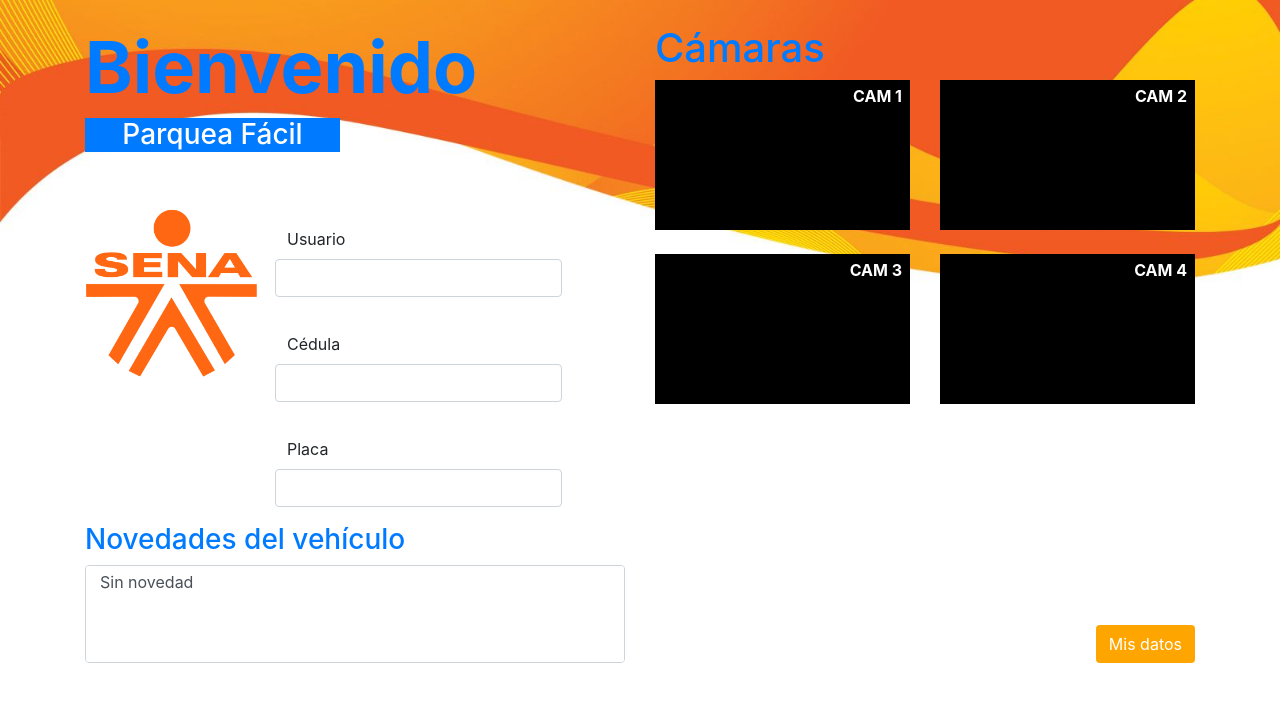
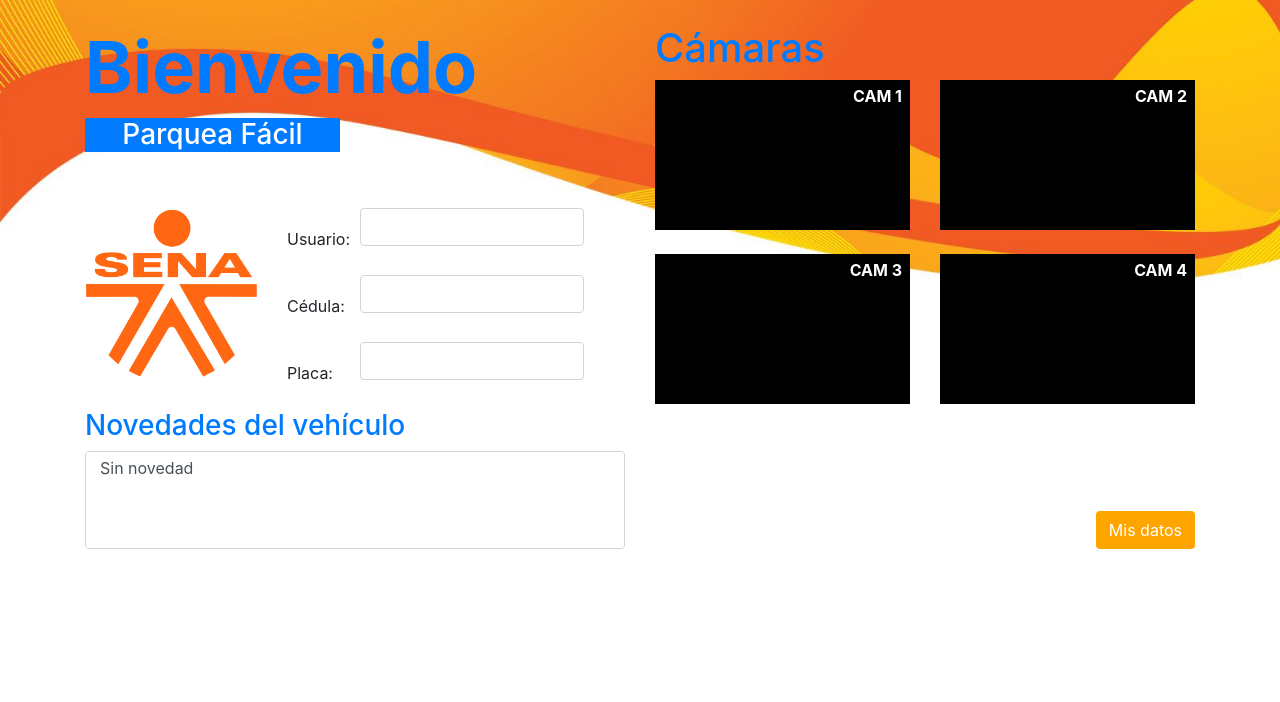
Before and after one commit to willpinto/Parque-Facil, a plain HTML site: page vista/propietario/propietarioinfo.html in a window 1280 px wide. Drawn offline with nearby package versions, Linux system fonts and the light colour scheme.

Commit message:
Se modifico posición de los inputs

```diff
--- a/vista/propietario/propietarioinfo.html
+++ b/vista/propietario/propietarioinfo.html
@@ -32,20 +32,20 @@
                     </div>
                     <div class="col">
                         <div class="form-group row">
-                            <label for="usuario" class="col-sm-2 col-form-label">Usuario</label>
-                            <div class="col-sm-10">
+                            <label for="usuario" class="col-sm-2 col-form-label">Usuario:</label>
+                            <div class="col-sm-8">
                                 <input type="email" class="form-control" id="usuario">
                             </div>
                         </div>
                         <div class="form-group row">
-                            <label for="cedula" class="col-sm-2 col-form-label">Cédula</label>
-                            <div class="col-sm-10">
+                            <label for="cedula" class="col-sm-2 col-form-label">Cédula:</label>
+                            <div class="col-sm-8">
                                 <input type="email" class="form-control" id="cedula">
                             </div>
                         </div>
                         <div class="form-group row">
-                            <label for="placa" class="col-sm-2 col-form-label">Placa</label>
-                            <div class="col-sm-10">
+                            <label for="placa" class="col-sm-2 col-form-label">Placa:</label>
+                            <div class="col-sm-8">
                                 <input type="email" class="form-control" id="placa">
                             </div>
                         </div>
```
